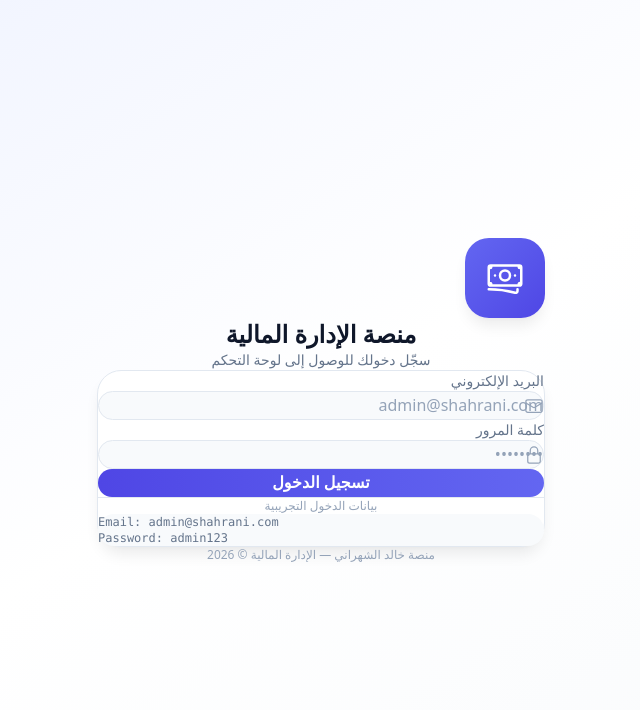
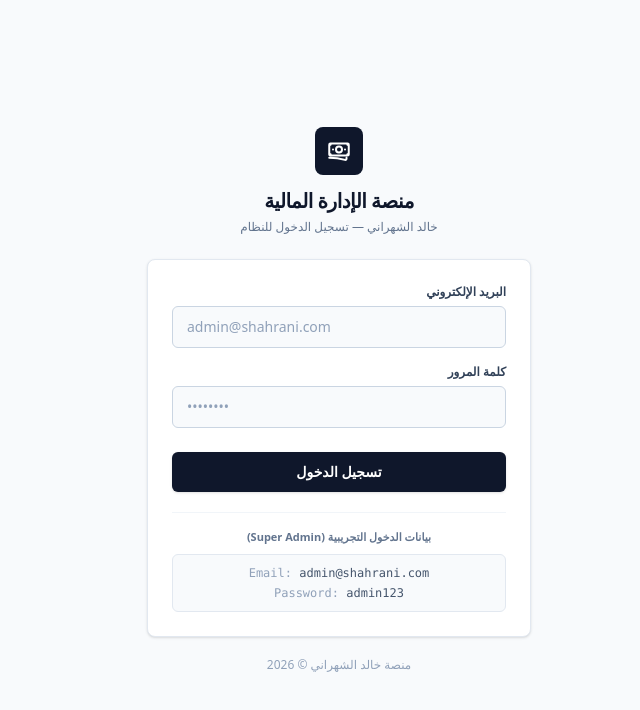
Before and after one commit to Rageh97/CRM_PERSONAL, a Next.js app: page /login in a window 1280 px wide. Shown: the top 710 px of the page, without its empty margins (398-1038 px from the left). Built offline with nearby package versions, Linux system fonts and the light colour scheme.

Commit message:
Refine corporate SaaS design system and add Cairo font

```diff
--- a/src/app/globals.css
+++ b/src/app/globals.css
@@ -1,251 +1,106 @@
 @import "tailwindcss";
+@import url('https://fonts.googleapis.com/css2?family=Cairo:wght@300;400;500;600;700;800&display=swap');
 
 /* ═══════════════════════════════════════════════════
-   منصة خالد الشهراني — Design System
-   Tailwind v4 + CSS Custom Properties
-   Mobile-First / Banking App UX / RTL Arabic
+   منصة خالد الشهراني — Corporate SaaS Design System (Cairo Font)
    ═══════════════════════════════════════════════════ */
 
-@theme inline {
-  /* ── Colors ── */
-  --color-primary: #6366f1;
-  --color-primary-light: #818cf8;
-  --color-primary-dark: #4f46e5;
-  --color-primary-50: #eef2ff;
-  --color-primary-100: #e0e7ff;
-  --color-primary-900: #312e81;
+:root {
+  --bg-primary: #f8fafc;
+  --bg-surface: #ffffff;
+  --bg-surface-secondary: #f1f5f9;
+  --bg-surface-hover: #e2e8f0;
 
-  --color-success: #10b981;
-  --color-success-light: #34d399;
-  --color-success-bg: #ecfdf5;
-  --color-danger: #ef4444;
-  --color-danger-light: #f87171;
-  --color-danger-bg: #fef2f2;
-  --color-warning: #f59e0b;
-  --color-warning-bg: #fffbeb;
-  --color-info: #3b82f6;
-  --color-info-bg: #eff6ff;
+  --border-main: #e2e8f0;
+  --border-light: #f1f5f9;
 
-  /* ── Surfaces (Light) ── */
-  --color-surface: #ffffff;
-  --color-surface-secondary: #f8fafc;
-  --color-surface-hover: #f1f5f9;
-  --color-border: #e2e8f0;
-  --color-border-light: #f1f5f9;
-  --color-text-primary: #0f172a;
-  --color-text-secondary: #64748b;
-  --color-text-muted: #94a3b8;
+  --txt-primary: #0f172a;
+  --txt-secondary: #475569;
+  --txt-muted: #64748b;
 
-  /* ── Revenue/Expense/Return/Salary ── */
-  --color-revenue: #10b981;
-  --color-revenue-bg: #ecfdf5;
-  --color-expense: #ef4444;
-  --color-expense-bg: #fef2f2;
-  --color-return: #f59e0b;
-  --color-return-bg: #fffbeb;
-  --color-salary: #8b5cf6;
-  --color-salary-bg: #f5f3ff;
-
-  /* ── Spacing ── */
-  --radius-sm: 0.5rem;
-  --radius-md: 0.75rem;
-  --radius-lg: 1rem;
-  --radius-xl: 1.25rem;
-  --radius-2xl: 1.5rem;
-  --radius-full: 9999px;
-
-  /* ── Shadows ── */
-  --shadow-sm: 0 1px 2px 0 rgb(0 0 0 / 0.05);
-  --shadow-card: 0 1px 3px 0 rgb(0 0 0 / 0.06), 0 1px 2px -1px rgb(0 0 0 / 0.06);
-  --shadow-md: 0 4px 6px -1px rgb(0 0 0 / 0.07), 0 2px 4px -2px rgb(0 0 0 / 0.05);
-  --shadow-lg: 0 10px 15px -3px rgb(0 0 0 / 0.08), 0 4px 6px -4px rgb(0 0 0 / 0.04);
-
-  /* ── Font ── */
-  --font-sans: "IBM Plex Sans Arabic", system-ui, -apple-system, sans-serif;
-
-  /* ── Animations ── */
-  --ease-spring: cubic-bezier(0.34, 1.56, 0.64, 1);
-  --ease-smooth: cubic-bezier(0.4, 0, 0.2, 1);
+  --clr-revenue-bg: #f0fdf4;
+  --clr-expense-bg: #fef2f2;
+  --clr-return-bg: #fffbeb;
+  --clr-salary-bg: #faf5ff;
 }
 
-/* ── Dark Mode ── */
 .dark {
-  --color-surface: #0f172a;
-  --color-surface-secondary: #1e293b;
-  --color-surface-hover: #334155;
-  --color-border: #334155;
-  --color-border-light: #1e293b;
-  --color-text-primary: #f1f5f9;
-  --color-text-secondary: #94a3b8;
-  --color-text-muted: #64748b;
+  --bg-primary: #090d16;
+  --bg-surface: #0f172a;
+  --bg-surface-secondary: #1e293b;
+  --bg-surface-hover: #334155;
 
-  --color-revenue-bg: #064e3b;
-  --color-expense-bg: #7f1d1d;
-  --color-return-bg: #78350f;
-  --color-salary-bg: #4c1d95;
-  --color-success-bg: #064e3b;
-  --color-danger-bg: #7f1d1d;
-  --color-warning-bg: #78350f;
-  --color-info-bg: #1e3a5f;
-  --color-primary-50: #1e1b4b;
-  --color-primary-100: #312e81;
+  --border-main: #1e293b;
+  --border-light: #0f172a;
 
-  --shadow-sm: 0 1px 2px 0 rgb(0 0 0 / 0.2);
-  --shadow-card: 0 1px 3px 0 rgb(0 0 0 / 0.3), 0 1px 2px -1px rgb(0 0 0 / 0.2);
-  --shadow-md: 0 4px 6px -1px rgb(0 0 0 / 0.3), 0 2px 4px -2px rgb(0 0 0 / 0.2);
-  --shadow-lg: 0 10px 15px -3px rgb(0 0 0 / 0.3), 0 4px 6px -4px rgb(0 0 0 / 0.2);
+  --txt-primary: #f8fafc;
+  --txt-secondary: #94a3b8;
+  --txt-muted: #64748b;
+
+  --clr-revenue-bg: #064e3b;
+  --clr-expense-bg: #7f1d1d;
+  --clr-return-bg: #78350f;
+  --clr-salary-bg: #4c1d95;
 }
 
-/* ═══════════════════════════════════════════════════
-   Base Styles
-   ═══════════════════════════════════════════════════ */
+@theme {
+  --color-primary: #2563eb;
+  --color-primary-light: #60a5fa;
+  --color-primary-dark: #1d4ed8;
+  --color-primary-50: #eff6ff;
+  --color-primary-100: #dbeafe;
+  --color-primary-900: #1e3a8a;
 
+  --color-success: #16a34a;
+  --color-success-light: #4ade80;
+  --color-success-bg: var(--clr-revenue-bg);
+  --color-danger: #dc2626;
+  --color-danger-light: #f87171;
+  --color-danger-bg: var(--clr-expense-bg);
+  --color-warning: #d97706;
+  --color-warning-bg: var(--clr-return-bg);
+  --color-info: #2563eb;
+
+  --color-surface: var(--bg-surface);
+  --color-surface-secondary: var(--bg-surface-secondary);
+  --color-surface-hover: var(--bg-surface-hover);
+  --color-border: var(--border-main);
+  --color-border-light: var(--border-light);
+  --color-text-primary: var(--txt-primary);
+  --color-text-secondary: var(--txt-secondary);
+  --color-text-muted: var(--txt-muted);
+
+  --color-revenue: #16a34a;
+  --color-revenue-bg: var(--clr-revenue-bg);
+  --color-expense: #dc2626;
+  --color-expense-bg: var(--clr-expense-bg);
+  --color-return: #d97706;
+  --color-return-bg: var(--clr-return-bg);
+  --color-salary: #7c3aed;
+  --color-salary-bg: var(--clr-salary-bg);
+
+  --font-sans: 'Cairo', system-ui, -apple-system, BlinkMacSystemFont, "Segoe UI", Roboto, sans-serif;
+}
+
+/* Resets */
 * {
-  margin: 0;
-  padding: 0;
   box-sizing: border-box;
 }
 
-html {
-  scroll-behavior: smooth;
-  -webkit-text-size-adjust: 100%;
+body {
+  background-color: var(--bg-primary);
+  color: var(--txt-primary);
+  font-family: 'Cairo', system-ui, -apple-system, BlinkMacSystemFont, "Segoe UI", Roboto, sans-serif;
+  margin: 0;
+  padding: 0;
 }
 
-body {
-  background-color: var(--color-surface-secondary);
-  color: var(--color-text-primary);
-  font-family: var(--font-sans);
-  line-height: 1.7;
-  -webkit-font-smoothing: antialiased;
-  -moz-osx-font-smoothing: grayscale;
+/* Clean corporate border radius */
+.rounded-2xl, .rounded-3xl, .rounded-xl {
+  border-radius: 0.5rem !important;
 }
 
-/* ═══════════════════════════════════════════════════
-   Scrollbar
-   ═══════════════════════════════════════════════════ */
-
-::-webkit-scrollbar {
-  width: 6px;
-  height: 6px;
+/* Subtle flat card shadows */
+.shadow-card, .shadow-lg, .shadow-xl, .shadow-2xl {
+  box-shadow: 0 1px 3px 0 rgb(0 0 0 / 0.05), 0 1px 2px -1px rgb(0 0 0 / 0.05) !important;
 }
-::-webkit-scrollbar-track {
-  background: transparent;
-}
-::-webkit-scrollbar-thumb {
-  background: var(--color-text-muted);
-  border-radius: 9999px;
-}
-::-webkit-scrollbar-thumb:hover {
-  background: var(--color-text-secondary);
-}
-
-/* ═══════════════════════════════════════════════════
-   Animations
-   ═══════════════════════════════════════════════════ */
-
-@keyframes fadeIn {
-  from { opacity: 0; transform: translateY(8px); }
-  to { opacity: 1; transform: translateY(0); }
-}
-
-@keyframes slideInRight {
-  from { opacity: 0; transform: translateX(20px); }
-  to { opacity: 1; transform: translateX(0); }
-}
-
-@keyframes slideInLeft {
-  from { opacity: 0; transform: translateX(-20px); }
-  to { opacity: 1; transform: translateX(0); }
-}
-
-@keyframes slideUp {
-  from { opacity: 0; transform: translateY(20px); }
-  to { opacity: 1; transform: translateY(0); }
-}
-
-@keyframes scaleIn {
-  from { opacity: 0; transform: scale(0.95); }
-  to { opacity: 1; transform: scale(1); }
-}
-
-@keyframes pulse-soft {
-  0%, 100% { opacity: 1; }
-  50% { opacity: 0.6; }
-}
-
-@keyframes shimmer {
-  0% { background-position: -200% 0; }
-  100% { background-position: 200% 0; }
-}
-
-@keyframes spin {
-  from { transform: rotate(0deg); }
-  to { transform: rotate(360deg); }
-}
-
-.animate-fade-in {
-  animation: fadeIn 0.4s var(--ease-smooth) both;
-}
-
-.animate-slide-up {
-  animation: slideUp 0.5s var(--ease-spring) both;
-}
-
-.animate-scale-in {
-  animation: scaleIn 0.3s var(--ease-spring) both;
-}
-
-/* Stagger children animations */
-.stagger-children > * {
-  animation: fadeIn 0.4s var(--ease-smooth) both;
-}
-.stagger-children > *:nth-child(1) { animation-delay: 0.05s; }
-.stagger-children > *:nth-child(2) { animation-delay: 0.1s; }
-.stagger-children > *:nth-child(3) { animation-delay: 0.15s; }
-.stagger-children > *:nth-child(4) { animation-delay: 0.2s; }
-.stagger-children > *:nth-child(5) { animation-delay: 0.25s; }
-.stagger-children > *:nth-child(6) { animation-delay: 0.3s; }
-
-/* ═══════════════════════════════════════════════════
-   Glass Effect
-   ═══════════════════════════════════════════════════ */
-
-.glass {
-  background: rgba(255, 255, 255, 0.7);
-  backdrop-filter: blur(12px);
-  -webkit-backdrop-filter: blur(12px);
-  border: 1px solid rgba(255, 255, 255, 0.3);
-}
-
-.dark .glass {
-  background: rgba(15, 23, 42, 0.7);
-  border: 1px solid rgba(51, 65, 85, 0.5);
-}
-
-/* ═══════════════════════════════════════════════════
-   Skeleton Loading
-   ═══════════════════════════════════════════════════ */
-
-.skeleton {
-  background: linear-gradient(
-    90deg,
-    var(--color-surface-hover) 25%,
-    var(--color-border-light) 50%,
-    var(--color-surface-hover) 75%
-  );
-  background-size: 200% 100%;
-  animation: shimmer 1.5s ease-in-out infinite;
-  border-radius: var(--radius-md);
-}
-
-/* ═══════════════════════════════════════════════════
-   Print Styles
-   ═══════════════════════════════════════════════════ */
-
-@media print {
-  .no-print { display: none !important; }
-  body { background: white !important; color: black !important; }
-  .print-only { display: block !important; }
-}
-
-.print-only { display: none; }
--- a/src/app/login/page.tsx
+++ b/src/app/login/page.tsx
@@ -37,40 +37,40 @@ export default function LoginPage() {
   };
 
   return (
-    <div className="min-h-screen flex items-center justify-center bg-gradient-to-br from-primary-50 via-surface to-surface-secondary p-4">
-      <div className="w-full max-w-md animate-scale-in">
-        {/* Logo & Header */}
-        <div className="text-center mb-8">
-          <div className="w-20 h-20 bg-gradient-to-br from-primary to-primary-dark rounded-2xl mx-auto mb-4 flex items-center justify-center shadow-lg">
-            <svg className="w-10 h-10 text-white" fill="none" viewBox="0 0 24 24" stroke="currentColor" strokeWidth={1.5}>
+    <div className="min-h-screen w-full flex items-center justify-center bg-slate-50 dark:bg-slate-950 p-4">
+      <div className="w-full max-w-sm">
+
+        {/* Header */}
+        <div className="text-center mb-6">
+          <div className="w-12 h-12 bg-slate-900 dark:bg-slate-100 rounded-lg mx-auto mb-3 flex items-center justify-center">
+            <svg className="w-6 h-6 text-white dark:text-slate-900" fill="none" viewBox="0 0 24 24" stroke="currentColor" strokeWidth={2}>
               <path strokeLinecap="round" strokeLinejoin="round" d="M2.25 18.75a60.07 60.07 0 0115.797 2.101c.727.198 1.453-.342 1.453-1.096V18.75M3.75 4.5v.75A.75.75 0 013 6h-.75m0 0v-.375c0-.621.504-1.125 1.125-1.125H20.25M2.25 6v9m18-10.5v.75c0 .414.336.75.75.75h.75m-1.5-1.5h.375c.621 0 1.125.504 1.125 1.125v9.75c0 .621-.504 1.125-1.125 1.125h-.375m1.5-1.5H21a.75.75 0 00-.75.75v.75m0 0H3.75m0 0h-.375a1.125 1.125 0 01-1.125-1.125V15m1.5 1.5v-.75A.75.75 0 003 15h-.75M15 10.5a3 3 0 11-6 0 3 3 0 016 0zm3 0h.008v.008H18V10.5zm-12 0h.008v.008H6V10.5z" />
             </svg>
           </div>
-          <h1 className="text-2xl font-bold text-text-primary">منصة الإدارة المالية</h1>
-          <p className="text-text-secondary mt-2 text-sm">سجّل دخولك للوصول إلى لوحة التحكم</p>
+          <h1 className="text-xl font-bold text-slate-900 dark:text-white tracking-tight">
+            منصة الإدارة المالية
+          </h1>
+          <p className="text-slate-500 dark:text-slate-400 text-xs mt-1">
+            خالد الشهراني — تسجيل الدخول للنظام
+          </p>
         </div>
 
-        {/* Login Form */}
-        <div className="bg-surface rounded-2xl shadow-lg border border-border p-6 sm:p-8">
-          <form onSubmit={handleSubmit} className="space-y-5">
+        {/* Clean Corporate Card */}
+        <div className="bg-white dark:bg-slate-900 border border-slate-200 dark:border-slate-800 rounded-lg p-6 shadow-sm">
+          <form onSubmit={handleSubmit} className="space-y-4" dir="rtl">
+
             {/* Error Message */}
             {error && (
-              <div className="bg-danger-bg border border-danger/20 text-danger rounded-xl p-3 text-sm text-center animate-fade-in">
+              <div className="bg-red-50 dark:bg-red-950/40 border border-red-200 dark:border-red-900/60 text-red-700 dark:text-red-300 rounded-md p-3 text-xs text-center font-medium">
                 {error}
               </div>
             )}
 
             {/* Email */}
             <div>
-              <label htmlFor="email" className="block text-sm font-medium text-text-secondary mb-2">
+              <label htmlFor="email" className="block text-xs font-semibold text-slate-700 dark:text-slate-300 mb-1.5">
                 البريد الإلكتروني
               </label>
-              <div className="relative">
-                <span className="absolute inset-y-0 start-0 flex items-center ps-3 text-text-muted">
-                  <svg className="w-5 h-5" fill="none" viewBox="0 0 24 24" stroke="currentColor" strokeWidth={1.5}>
-                    <path strokeLinecap="round" strokeLinejoin="round" d="M21.75 6.75v10.5a2.25 2.25 0 01-2.25 2.25h-15a2.25 2.25 0 01-2.25-2.25V6.75m19.5 0A2.25 2.25 0 0019.5 4.5h-15a2.25 2.25 0 00-2.25 2.25m19.5 0v.243a2.25 2.25 0 01-1.07 1.916l-7.5 4.615a2.25 2.25 0 01-2.36 0L3.32 8.91a2.25 2.25 0 01-1.07-1.916V6.75" />
-                  </svg>
-                </span>
               <input
                 id="email"
                 type="email"
@@ -78,22 +78,16 @@ export default function LoginPage() {
                 onChange={(e) => setEmail(e.target.value)}
                 placeholder="admin@shahrani.com"
                 required
-                  className="w-full ps-10 pe-4 py-3 bg-surface-secondary border border-border rounded-xl text-text-primary placeholder:text-text-muted focus:outline-none focus:ring-2 focus:ring-primary/30 focus:border-primary transition-all duration-200"
+                dir="ltr"
+                className="w-full px-3.5 py-2.5 bg-slate-50 dark:bg-slate-950 border border-slate-300 dark:border-slate-700 rounded-md text-slate-900 dark:text-white text-sm placeholder:text-slate-400 text-left focus:outline-none focus:border-slate-900 dark:focus:border-slate-400 focus:ring-1 focus:ring-slate-900 dark:focus:ring-slate-400 transition-colors"
               />
-              </div>
             </div>
 
             {/* Password */}
             <div>
-              <label htmlFor="password" className="block text-sm font-medium text-text-secondary mb-2">
+              <label htmlFor="password" className="block text-xs font-semibold text-slate-700 dark:text-slate-300 mb-1.5">
                 كلمة المرور
               </label>
-              <div className="relative">
-                <span className="absolute inset-y-0 start-0 flex items-center ps-3 text-text-muted">
-                  <svg className="w-5 h-5" fill="none" viewBox="0 0 24 24" stroke="currentColor" strokeWidth={1.5}>
-                    <path strokeLinecap="round" strokeLinejoin="round" d="M16.5 10.5V6.75a4.5 4.5 0 10-9 0v3.75m-.75 11.25h10.5a2.25 2.25 0 002.25-2.25v-6.75a2.25 2.25 0 00-2.25-2.25H6.75a2.25 2.25 0 00-2.25 2.25v6.75a2.25 2.25 0 002.25 2.25z" />
-                  </svg>
-                </span>
               <input
                 id="password"
                 type="password"
@@ -101,43 +95,35 @@ export default function LoginPage() {
                 onChange={(e) => setPassword(e.target.value)}
                 placeholder="••••••••"
                 required
-                  className="w-full ps-10 pe-4 py-3 bg-surface-secondary border border-border rounded-xl text-text-primary placeholder:text-text-muted focus:outline-none focus:ring-2 focus:ring-primary/30 focus:border-primary transition-all duration-200"
+                dir="ltr"
+                className="w-full px-3.5 py-2.5 bg-slate-50 dark:bg-slate-950 border border-slate-300 dark:border-slate-700 rounded-md text-slate-900 dark:text-white text-sm placeholder:text-slate-400 text-left focus:outline-none focus:border-slate-900 dark:focus:border-slate-400 focus:ring-1 focus:ring-slate-900 dark:focus:ring-slate-400 transition-colors"
               />
-              </div>
             </div>
 
             {/* Submit Button */}
             <button
               type="submit"
               disabled={loading}
-              className="w-full py-3 px-4 bg-gradient-to-l from-primary to-primary-dark text-white font-semibold rounded-xl hover:shadow-lg hover:scale-[1.01] active:scale-[0.99] transition-all duration-200 disabled:opacity-60 disabled:cursor-not-allowed disabled:hover:scale-100"
+              className="w-full py-2.5 px-4 bg-slate-900 hover:bg-slate-800 dark:bg-slate-100 dark:hover:bg-white text-white dark:text-slate-900 text-sm font-semibold rounded-md shadow-sm transition-colors disabled:opacity-50 disabled:cursor-not-allowed mt-2"
             >
-              {loading ? (
-                <span className="flex items-center justify-center gap-2">
-                  <svg className="w-5 h-5 animate-spin" fill="none" viewBox="0 0 24 24">
-                    <circle className="opacity-25" cx="12" cy="12" r="10" stroke="currentColor" strokeWidth="4" />
-                    <path className="opacity-75" fill="currentColor" d="M4 12a8 8 0 018-8V0C5.373 0 0 5.373 0 12h4z" />
-                  </svg>
-                  جاري تسجيل الدخول...
-                </span>
-              ) : (
-                'تسجيل الدخول'
-              )}
+              {loading ? 'جاري تسجيل الدخول...' : 'تسجيل الدخول'}
             </button>
           </form>
 
-          {/* Demo Credentials */}
-          <div className="mt-6 pt-5 border-t border-border">
-            <p className="text-xs text-text-muted text-center mb-2">بيانات الدخول التجريبية</p>
-            <div className="bg-surface-secondary rounded-lg p-3 text-xs text-text-secondary space-y-1 font-mono" dir="ltr">
-              <p>Email: admin@shahrani.com</p>
-              <p>Password: admin123</p>
+          {/* Demo Login Credentials Box */}
+          <div className="mt-5 pt-4 border-t border-slate-100 dark:border-slate-800">
+            <p className="text-[11px] font-semibold text-slate-500 dark:text-slate-400 text-center mb-2">
+              بيانات الدخول التجريبية (Super Admin)
+            </p>
+            <div className="bg-slate-50 dark:bg-slate-950 border border-slate-200 dark:border-slate-800 rounded-md p-2.5 text-xs text-slate-600 dark:text-slate-300 space-y-1 font-mono text-center" dir="ltr">
+              <p><span className="text-slate-400">Email:</span> admin@shahrani.com</p>
+              <p><span className="text-slate-400">Password:</span> admin123</p>
             </div>
           </div>
         </div>
 
-        <p className="text-center text-xs text-text-muted mt-6">
-          منصة خالد الشهراني — الإدارة المالية © {new Date().getFullYear()}
+        <p className="text-center text-xs text-slate-400 dark:text-slate-600 mt-5">
+          منصة خالد الشهراني © {new Date().getFullYear()}
         </p>
       </div>
     </div>
```
Also changed, not shown: 1 other file (tests, documents, lock files or other folders). Lines whose indentation alone changed are shown as unchanged.
